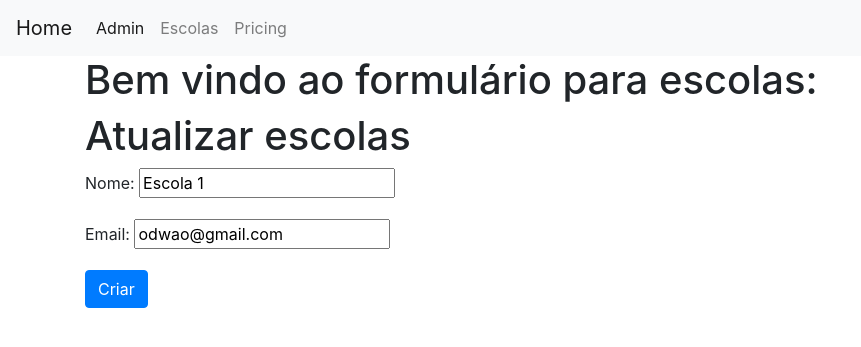
After one commit to Gasorey/Django_bootcamp, a Django app: a page that uses Aula_CBV/app_basico/templates/app_basico/escola_form.html in a window 1280 px wide. The commit adds this page. Shown: the top 347 px of the page, without its empty margins (0-861 px from the left). Run offline with Django 3.2, Linux system fonts and the light colour scheme; data comes from the database, SQL or seed files in the repository; both versions use the stored data as it was after the commit; some libraries are stand-ins or nearby versions.

Commit message:
CBV Finalizado

```diff
--- a/Aula_CBV/app_basico/models.py
+++ b/Aula_CBV/app_basico/models.py
@@ -1,5 +1,5 @@
 from django.db import models
-
+from django.urls import reverse
 # Create your models here.
 
 class escola(models.Model):
@@ -10,6 +10,11 @@ class escola(models.Model):
     def __str__(self):
         return self.nome
 
+    def get_absolute_url(self):
+        return reverse('app_basico:detalhes_escolas',kwargs={'pk':self.pk})
+
+
+
 class estudante(models.Model):
     nome = models.CharField(max_length=256)
     escola = models.ForeignKey('escola',on_delete=models.CASCADE,related_name='estudantes' )
--- /dev/null
+++ b/Aula_CBV/app_basico/templates/app_basico/escola_form.html
@@ -0,0 +1,24 @@
+{% extends 'base.html' %}
+{% block body_block %}
+
+<h1>Bem vindo ao formulário para escolas:</h1>
+
+<h1>
+    {% if not form.instance.pk %}
+    Criar escolas
+    {% else %}
+    Atualizar escolas
+    {% endif %}
+
+</h1>
+
+    <form action="" method="post">
+        {% csrf_token %}
+        {{ form.as_p }}
+        <input type="submit" class="btn btn-primary" value="Criar">
+
+    </form>
+
+
+
+{% endblock %}
--- a/Aula_CBV/app_basico/urls.py
+++ b/Aula_CBV/app_basico/urls.py
@@ -6,5 +6,9 @@ app_name = 'app_basico'
 
 urlpatterns = [
     path('',views.escolas.as_view(),name='escola_list'),
-    url(r'^(?P<pk>[-\w]+)/$',views.escola_detalhe.as_view(),name='detalhes_escolas'),
+    url(r'^(?P<pk>\d+)/$',views.escola_detalhe.as_view(),name='detalhes_escolas'),
+    url(r'^criar/$',views.criar_escola.as_view(),name='criar'),
+    url(r'^update/(?P<pk>\d+)/$',views.update_escola.as_view(),name='update_escola'),
+    url(r'^deletar/(?P<pk>\d+)/$',views.deletar_escola.as_view(),name='deletar_escola')
+
 ]
--- a/Aula_CBV/app_basico/views.py
+++ b/Aula_CBV/app_basico/views.py
@@ -1,6 +1,8 @@
 from django.shortcuts import render
-from django.views.generic import TemplateView,DetailView,ListView
+from django.urls import reverse, reverse_lazy
+from django.views.generic import TemplateView,DetailView,ListView,View, CreateView,UpdateView,DeleteView
 from app_basico.models import escola,estudante
+
 # Create your views here.
 
 class Home(TemplateView):
@@ -15,3 +17,16 @@ class escola_detalhe(DetailView):
     context_object_name = 'detalhes'
     model = escola
     template_name = 'app_basico/detalhes_escolas.html'
+
+class criar_escola(CreateView):
+    fields = ('nome','local','email')
+    model = escola
+
+
+class update_escola(UpdateView):
+     fields = ('nome','email')
+     model = escola
+
+class deletar_escola(DeleteView):
+    model = escola
+    success_url = reverse_lazy('app_basico:escola_list')
```
Also changed, not shown: Aula_CBV/app_basico/templates/app_basico/detalhes_escolas.html (+7 -0 lines), Aula_CBV/app_basico/templates/app_basico/escola_confirm_delete.html (added, +16 -0 lines), Aula_CBV/db.sqlite3.
